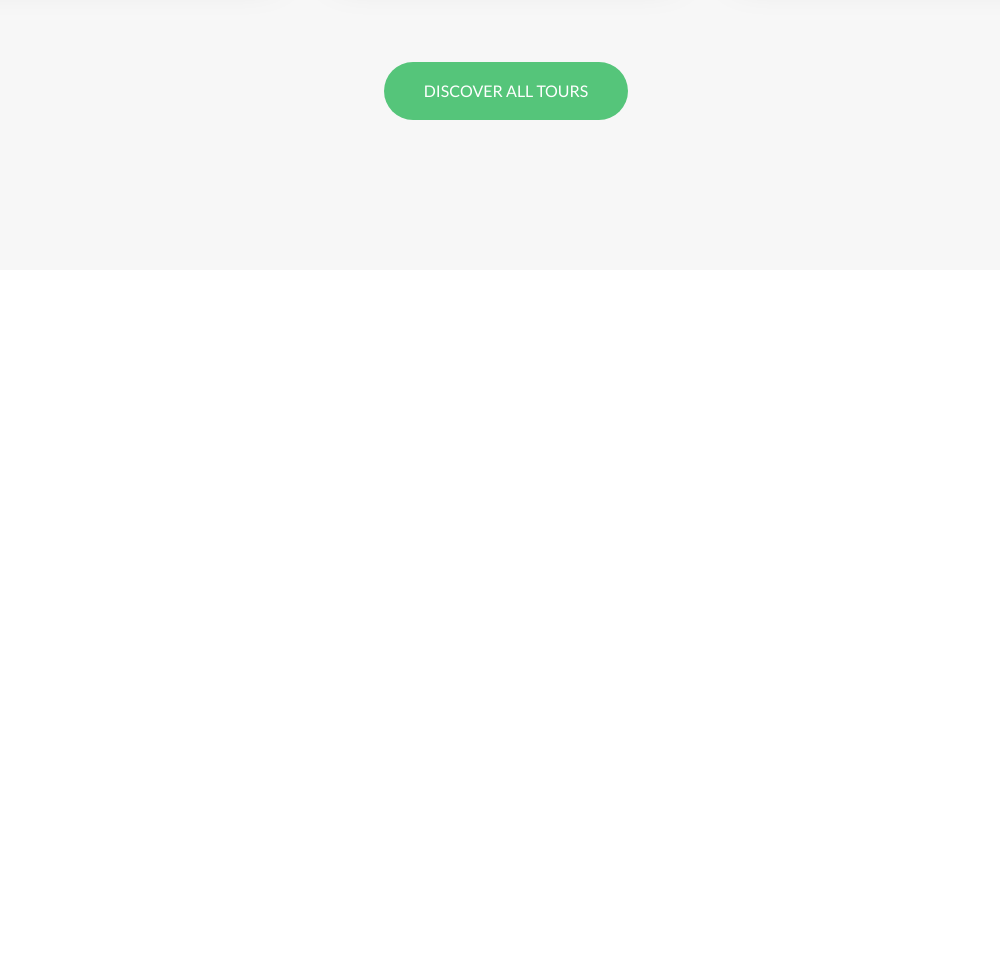
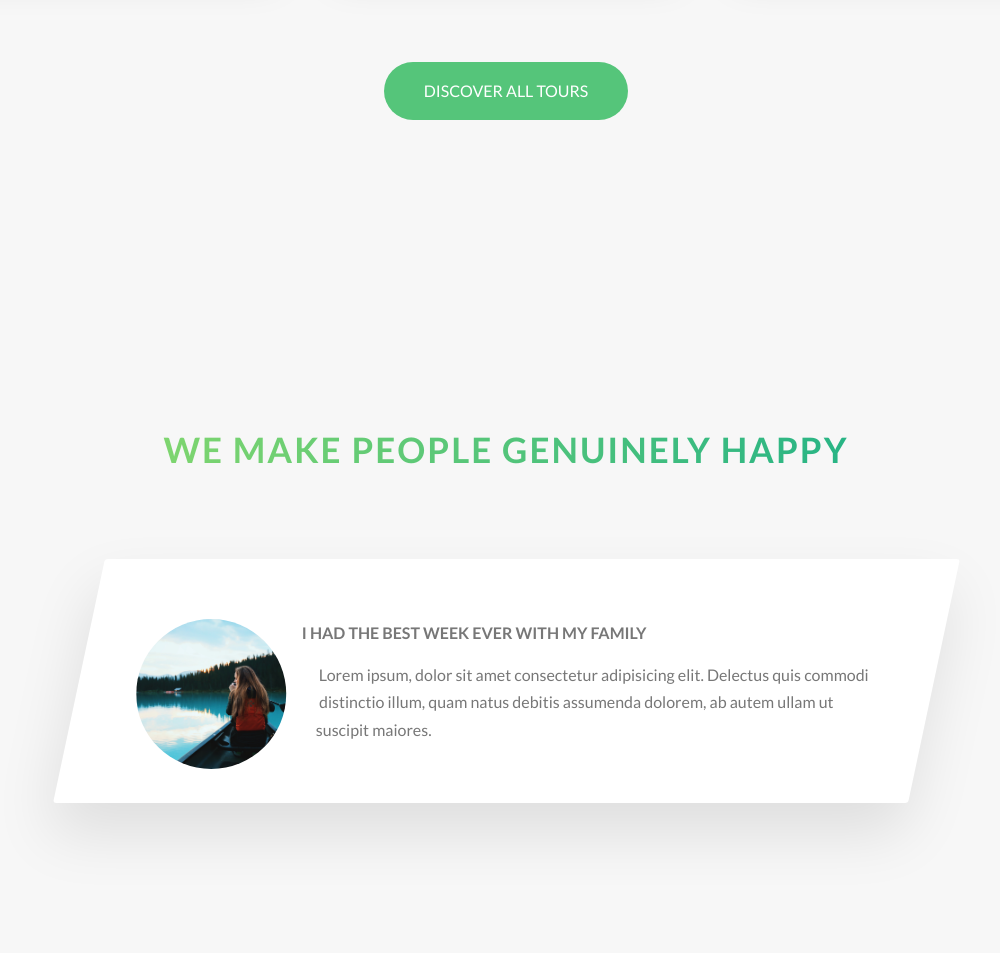
Before and after one commit to toddnguyen47/advanced-css-course, a website: page Natours/starter/index.html in a window 1280 px wide. Shown: the part 3085-4041 px from the top of the page, without its empty margins (134-1134 px from the left). Before the commit the page ends 3385 px from the top, so only its background shows below. Drawn offline with Linux system fonts and the light colour scheme; files whose address does not match are found by name.

Commit message:
WIP: Story section

```diff
--- a/Natours/starter/index.html
+++ b/Natours/starter/index.html
@@ -300,6 +300,31 @@
           <a href="#" class="btn btn--green">Discover all tours</a>
         </div>
       </section>
+
+      <section class="section-stories">
+        <div class="u-center-text u-margin-bottom-large">
+          <h2 class="heading-secondary">
+            We make people genuinely happy
+          </h2>
+        </div>
+
+        <div class="row">
+          <div class="story">
+            <figure class="story__shape">
+              <img src="../img/nat-8.jpg" alt="Person on a tour" class="story__image">
+            </figure>
+            <div class="story__text">
+              <h3 class="heading-tertiary u-margin-bottom-small">
+                I had the best week ever with my family
+              </h3>
+              <p class="">
+                Lorem ipsum, dolor sit amet consectetur adipisicing elit. Delectus quis commodi distinctio illum,
+                quam natus debitis assumenda dolorem, ab autem ullam ut suscipit maiores.
+              </p>
+            </div>
+          </div>
+        </div>
+      </section>
     </main>
   </body>
 </html>
--- a/Natours/starter/sass/abstract/_variables.scss
+++ b/Natours/starter/sass/abstract/_variables.scss
@@ -19,6 +19,7 @@ $color-black: #000;
 $color-white: #fff;
 
 $skewed-deg-small: 7;
+$skewed-deg-medium: 12;
 
 $default-box-shadow: 0 1.5rem 4rem rgba($color-black, .15);
 
@@ -32,3 +33,6 @@ $default-card-height: 52rem;
 $grid-width: 114rem; // 1140px is the default nowadays
 $grid-gutter-vertical: 8rem;
 $grid-gutter-horizontal: 6rem;
+
+// CIRCLE SHAPE
+$circle-shape-default: circle(50% at 50% 50%);
--- /dev/null
+++ b/Natours/starter/sass/components/_story.scss
@@ -0,0 +1,34 @@
+.story {
+  font-size: $default-font-size;
+  width: 75%;
+  margin: 0 auto;
+  box-shadow: 0 3rem 6rem rgba($color-black, .1);
+  background-color: $color-white;
+  border-radius: .3rem;
+  padding: 6rem;
+  padding-left: 6rem + 3rem;
+  transform: skewX(-#{$skewed-deg-medium}deg);
+
+  & > * {
+    transform: skewX(#{$skewed-deg-medium}deg);
+  }
+
+  &__shape {
+    width: 15rem;
+    height: 15rem;
+    float: left;
+
+    shape-outside: $circle-shape-default;
+    -webkit-shape-outside: $circle-shape-default;
+
+    clip-path: $circle-shape-default;
+    -webkit-clip-path: $circle-shape-default;
+
+    // Move the shape to the left a bit to give it some space from the text
+    transform: translateX(-3rem) skewX(#{$skewed-deg-medium}deg);
+  }
+
+  &__image {
+    height: 100%;
+  }
+}
--- a/Natours/starter/sass/main.scss
+++ b/Natours/starter/sass/main.scss
@@ -10,9 +10,10 @@
 @import "base/utilities";
 
 @import "components/button";
+@import "components/card";
 @import "components/composition";
 @import "components/feature-box";
-@import "components/card";
+@import "components/story";
 
 @import "layout/header";
 @import "layout/grid";
--- a/Natours/starter/sass/pages/_home.scss
+++ b/Natours/starter/sass/pages/_home.scss
@@ -30,3 +30,9 @@
   padding: 25rem 0 15rem 0;
   margin-top: -10rem;
 }
+
+
+.section-stories {
+  padding: 15rem 0;
+  background-color: $color-grey-light-1;
+}
```
Also changed, not shown: Natours/starter/css/style.css.
